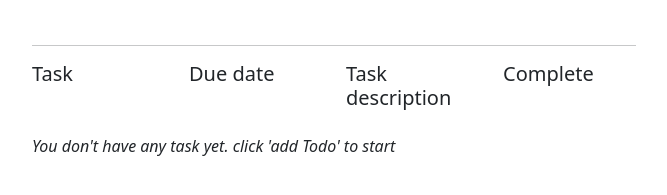
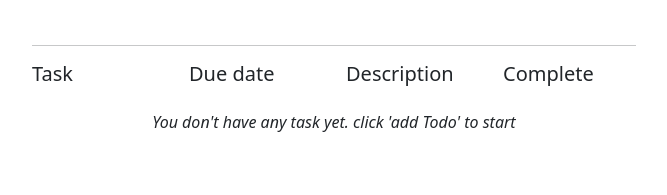
Before and after one commit to eawebmaster20/todo, a plain HTML site: page index.html in a window 1280 px wide. Shown: the part 135-330 px from the top of the page, without its empty margins (306-973 px from the left). Drawn offline with nearby package versions, Linux system fonts and the light colour scheme.

Commit message:
feat: modified styles and changed the text 'Task description' to

```diff
--- a/index.html
+++ b/index.html
@@ -3,7 +3,7 @@
 <head>
     <meta charset="UTF-8">
     <meta name="viewport" content="width=device-width, initial-scale=1.0">
-    <title>Todo App</title>
+    <title>Document</title>
     <link rel="stylesheet" href="styles.css">
     <link href="https://cdn.jsdelivr.net/npm/bootstrap@5.3.3/dist/css/bootstrap.min.css" rel="stylesheet" integrity="sha384-QWTKZyjpPEjISv5WaRU9OFeRpok6YctnYmDr5pNlyT2bRjXh0JMhjY6hW+ALEwIH" crossorigin="anonymous">
 </head>
@@ -28,11 +28,11 @@
                     <li class="row row-cols-4">
                         <h5>Task</h5>
                         <h5>Due date</h5>
-                        <h5>Task description</h5>
+                        <h5>Description</h5>
                         <h5>Complete</h5>
                     </li>
                 </ul>
-                <span id="emptyList"><em>You don't have any task yet. click 'add Todo' to start</em></span>
+                <span id="emptyList" class="d-flex w-100 justify-content-center"><em>You don't have any task yet. click 'add Todo' to start</em></span>
             </div>
             <div class="modal fade" id="exampleModal" tabindex="-1" aria-labelledby="exampleModalLabel" aria-hidden="true">
                 <div class="modal-dialog">
```
